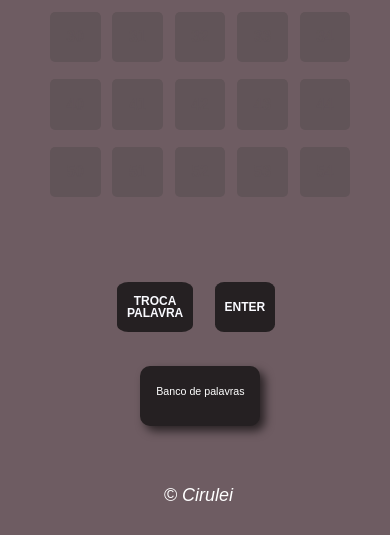
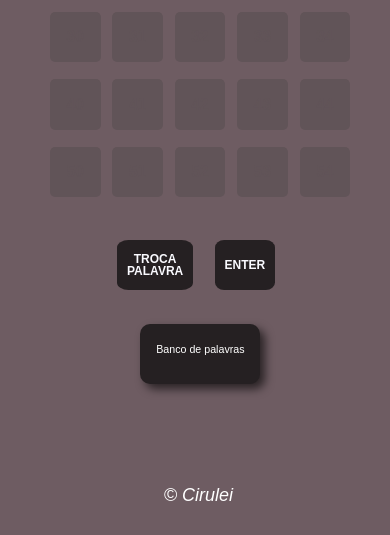
Before and after one commit to Rafael-Cirino/Detonando-termo-site, a PHP site: page / in a window 390 px wide. Shown: the part 309-844 px from the top of the page. Run offline with PHP 8.4, Linux system fonts and the light colour scheme.

Commit message:
subindo boxs

```diff
--- a/css/mobile.css
+++ b/css/mobile.css
@@ -11,12 +11,12 @@
         height: 40px;
         text-align: center;
 
-        top: 80vh;
+        top: 75vh;
         left: 36vw;
     }
 
     .box.enter{
-        top: 70vh;
+        top: 65vh;
 
         color: #FAFAFF;
         background: #252022;
```
